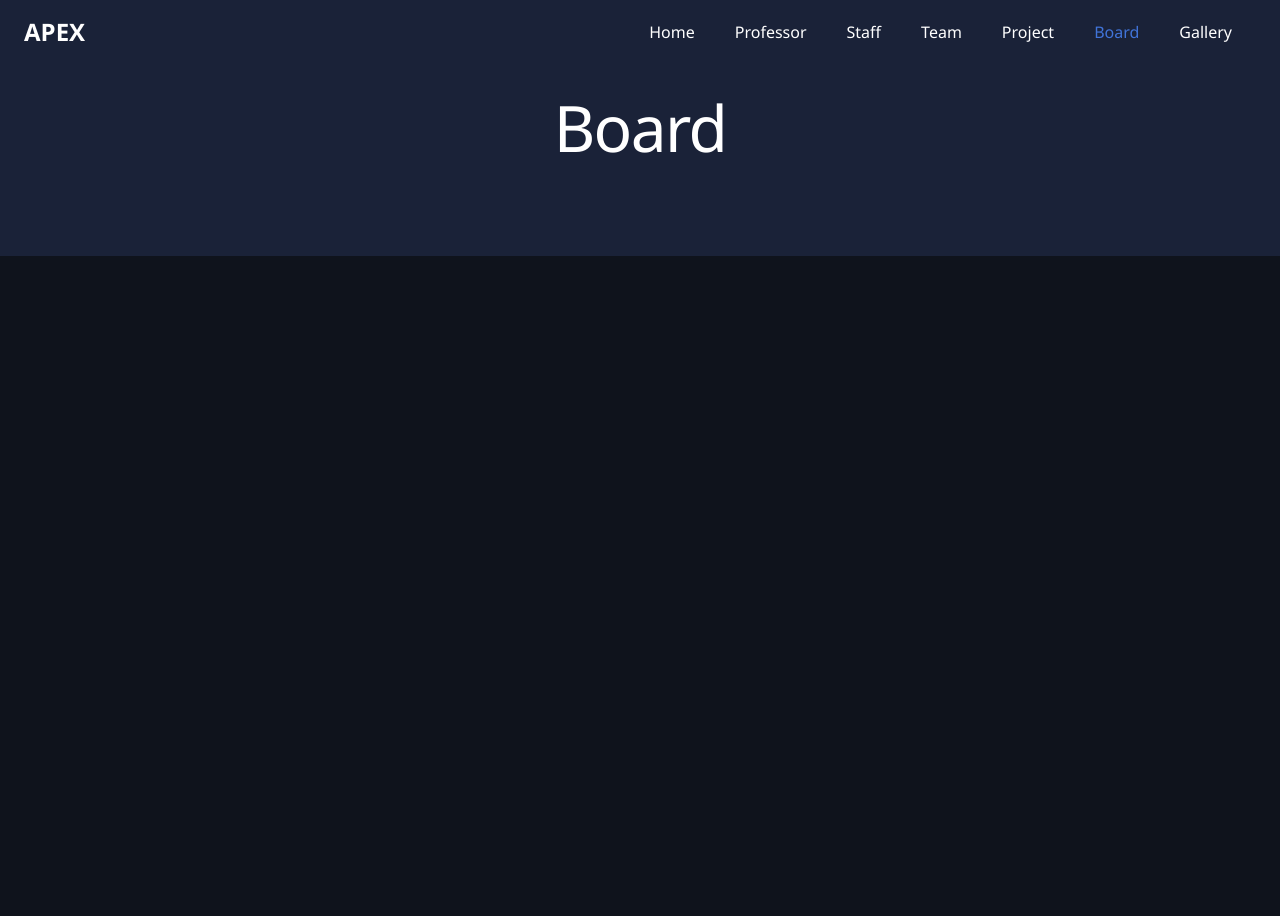
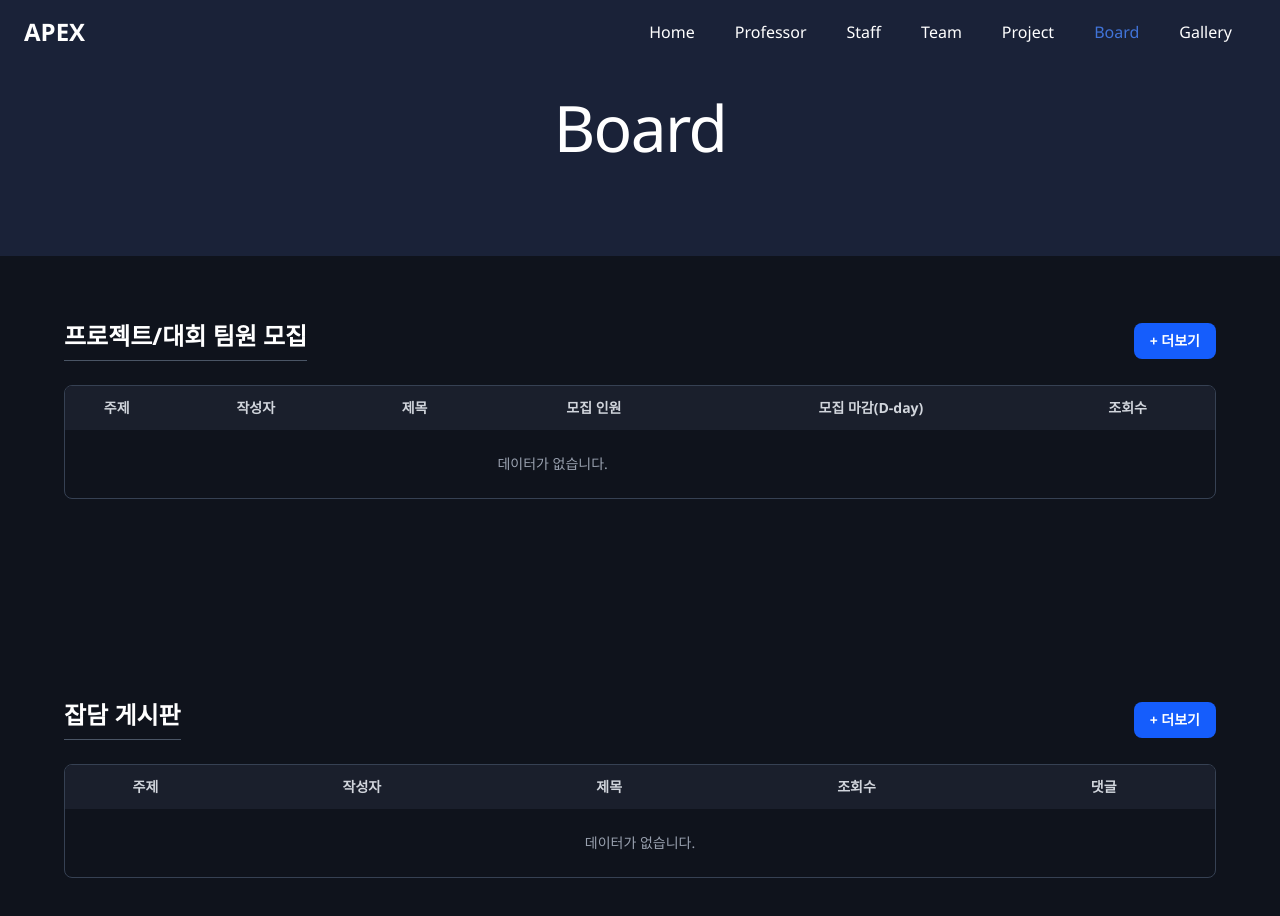
Before and after one commit to tnqjae/APEX-club-Website, a Vue app: page /board in a window 1280 px wide. Shown: the top 916 px of the page. Built offline with nearby package versions, Linux system fonts and the light colour scheme.

Commit message:
Update Board.vue

```diff
--- a/src/views/user/Board.vue
+++ b/src/views/user/Board.vue
@@ -8,7 +8,74 @@
     </div>
   </section>
 
-  <!-- Team Sections -->
-  <section class="bg-[#0f131c] min-h-screen text-white py-20 px-4">
+  <section class="bg-[#0f131c] text-white py-16 px-6 min-h-screen">
+    <div class="max-w-6xl mx-auto ,y space-y-30">
+
+      <!-- 프로젝트/대회 팀원 모집 -->
+      <div>
+        <div class="flex items-center justify-between mb-6">
+          <h2 class="text-2xl font-bold border-b border-gray-600 pb-2">프로젝트/대회 팀원 모집</h2>
+          <button class="bg-blue-600 hover:bg-blue-700 px-4 py-2 rounded-lg text-sm font-semibold">
+            + 더보기
+          </button>
+        </div>
+
+        <div class="overflow-x-auto rounded-lg border border-gray-700">
+          <table class="min-w-full text-sm">
+            <thead class="bg-[#1a1f2c] text-gray-300">
+              <tr>
+                <th class="px-2 py-3 text-center">주제</th>
+                <th class="px-4 py-3 text-center">작성자</th>
+                <th class="px-4 py-3 text-center">제목</th>
+                <th class="px-4 py-3 text-center">모집 인원</th>
+                <th class="px-4 py-3 text-center">모집 마감(D-day)</th>
+                <th class="px-4 py-3 text-center">조회수</th>
+              </tr>
+            </thead>
+            <tbody>
+              <tr>
+                <td class="px-4 py-6 text-center text-gray-400" colspan="5">
+                  데이터가 없습니다.
+                </td>
+              </tr>
+            </tbody>
+          </table>
+        </div>
+      </div>
+
+
+      <!-- 잡담 게시판 -->
+       <div class="pt-20">
+        <div class="flex items-center justify-between mb-6">
+          <h2 class="text-2xl font-bold border-b border-gray-600 pb-2">잡담 게시판</h2>
+          <button class="bg-blue-600 hover:bg-blue-700 px-4 py-2 rounded-lg text-sm font-semibold">
+            + 더보기
+          </button>
+        </div>
+
+        <div class="overflow-x-auto rounded-lg border border-gray-700">
+          <table class="min-w-full text-sm">
+            <thead class="bg-[#1a1f2c] text-gray-300">
+              <tr>
+                <th class="px-2 py-3 text-center">주제</th>
+                <th class="px-4 py-3 text-center">작성자</th>
+                <th class="px-4 py-3 text-center">제목</th>
+                <th class="px-4 py-3 text-center">조회수</th>
+                <th class="px-4 py-3 text-center">댓글</th>
+              </tr>
+            </thead>
+            <tbody>
+              <tr>
+                <td class="px-4 py-6 text-center text-gray-400" colspan="5">
+                  데이터가 없습니다.
+                </td>
+              </tr>
+            </tbody>
+          </table>
+        </div>
+      </div>
+    </div>
   </section>
 </template>
+<script setup lang="ts">
+</script>
```
